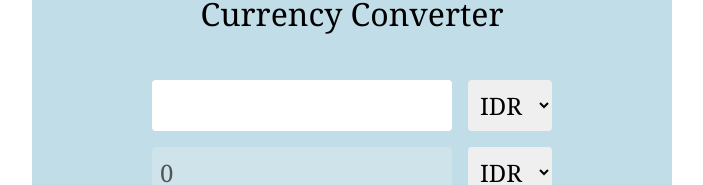
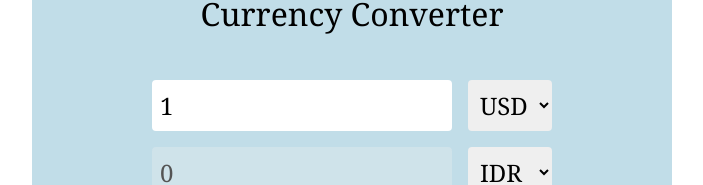
Before and after one commit to madyanes/currency-converter, a React (Vite) app: page / in a window 1280 px wide. Shown: the part 303-488 px from the top of the page, without its empty margins (288-991 px from the left). Built offline with nearby package versions, Linux system fonts and the light colour scheme; no server answers.

Commit message:
Set original currency

```diff
--- a/src/App.jsx
+++ b/src/App.jsx
@@ -21,7 +21,7 @@ export function Currency() {
         `https://api.frankfurter.app/latest?amount=${amount}&from=${fromCurrency}&to=${toCurrency}`
       )
       const data = await response.json()
-      setConverted(data.rates[toCurrency])
+      setConverted(data.rates[toCurrency].toFixed(2))
     }
 
     converterAPI()
@@ -32,7 +32,9 @@ export function Currency() {
       <h1>Currency Converter</h1>
       <CurrencyForm
         amount={amount}
+        onAmountChange={(e) => setAmount(e.target.value ? e.target.value : 1)}
         fromCurrency={fromCurrency}
+        onFromCurrencyChange={(e) => setFromCurrency(e.target.value)}
         toCurrency={toCurrency}
         onToCurrencyChange={(e) => {
           setToCurrency(e.target.value)
@@ -45,7 +47,9 @@ export function Currency() {
 
 export function CurrencyForm({
   amount,
+  onAmountChange,
   fromCurrency,
+  onFromCurrencyChange,
   toCurrency,
   onToCurrencyChange,
   converted,
@@ -53,28 +57,30 @@ export function CurrencyForm({
   return (
     <div>
       <form className='currency-form' onSubmit={(e) => e.preventDefault()}>
-        <CurrencyInput />
+        <CurrencyInput
+          value={{ state: amount, setState: onAmountChange }}
+          result={{ state: fromCurrency, setState: onFromCurrencyChange }}
+        />
         <CurrencyInput
           disabled
-          converted={converted}
-          toCurrency={toCurrency}
-          onToCurrencyChange={onToCurrencyChange}
+          value={{ state: converted }}
+          result={{ state: toCurrency, setState: onToCurrencyChange }}
         />
       </form>
     </div>
   )
 }
 
-export function CurrencyInput({
-  disabled,
-  converted,
-  toCurrency,
-  onToCurrencyChange,
-}) {
+export function CurrencyInput({ disabled, value, result }) {
   return (
     <div className='currency-input'>
-      <input type='text' value={converted} disabled={disabled} />
-      <select name='' id='' value={toCurrency} onChange={onToCurrencyChange}>
+      <input
+        type='text'
+        value={value.state}
+        disabled={disabled}
+        onChange={value.setState}
+      />
+      <select name='' id='' value={result?.state} onChange={result?.setState}>
         <option value='IDR'>IDR</option>
         <option value='USD'>USD</option>
         <option value='JPY'>JPY</option>
```
